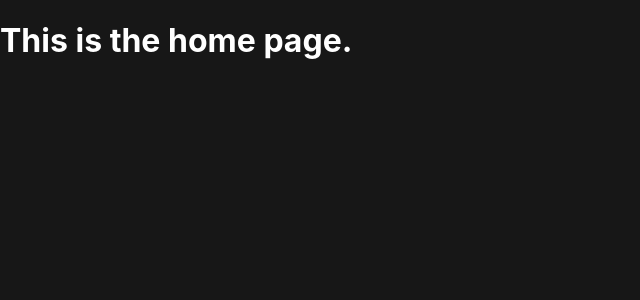
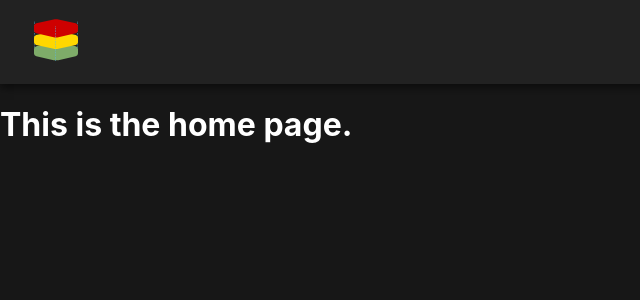
Before and after one commit to learnstack-io/learnstack-io, a Next.js app: page / in a window 1280 px wide. Shown: the top 300 px of the page, without its empty margins (0-640 px from the left). Built offline with nearby package versions, Linux system fonts and the light colour scheme.

Commit message:
Moved Nav to _app

```diff
--- a/pages/_app.tsx
+++ b/pages/_app.tsx
@@ -3,6 +3,7 @@ import "../styles/codeblock.css"
 import "../styles/codetitle.css"
 import type { AppProps } from "next/app"
 import Head from "next/head"
+import Nav from "../components/Nav/Nav"
 
 
 function MyApp({ Component, pageProps }: AppProps) {
@@ -11,6 +12,7 @@ function MyApp({ Component, pageProps }: AppProps) {
       <Head>
         <meta name="viewport" content="width=device-width, initial-scale=1" />
       </Head>
+      <Nav />
       <Component {...pageProps} />
     </>
   )
--- a/pages/posts/[category]/[name].tsx
+++ b/pages/posts/[category]/[name].tsx
@@ -27,7 +27,6 @@ const PostPage: NextPage<PostPageProps> = ({code, frontmatter}) => {
                 <meta property="og:type" content="article" />
                 <meta property="og:description" content={frontmatter.description} />
             </Head>
-            <Nav />
             <main className={styles.postContainer}>
                 <header className={styles.header}>
                     <h1 className={styles.title}>{frontmatter.title}</h1>
```
